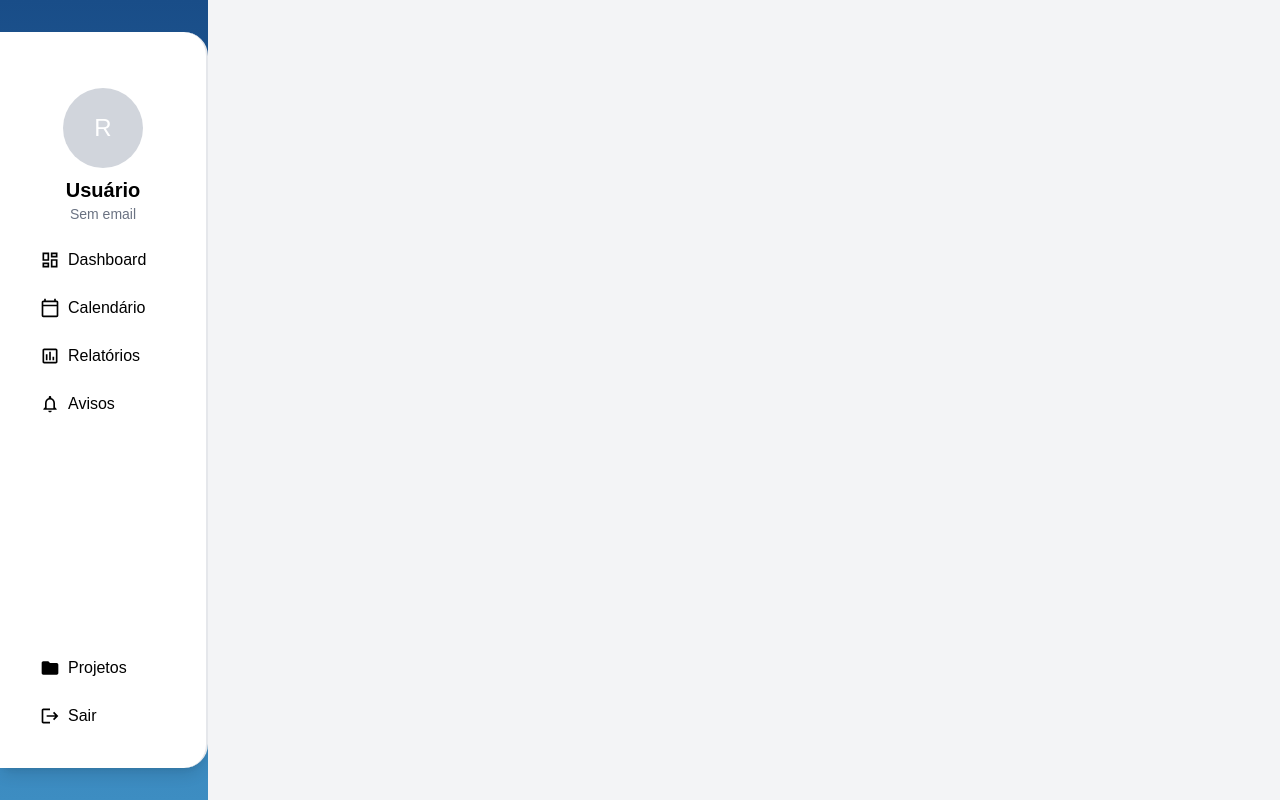
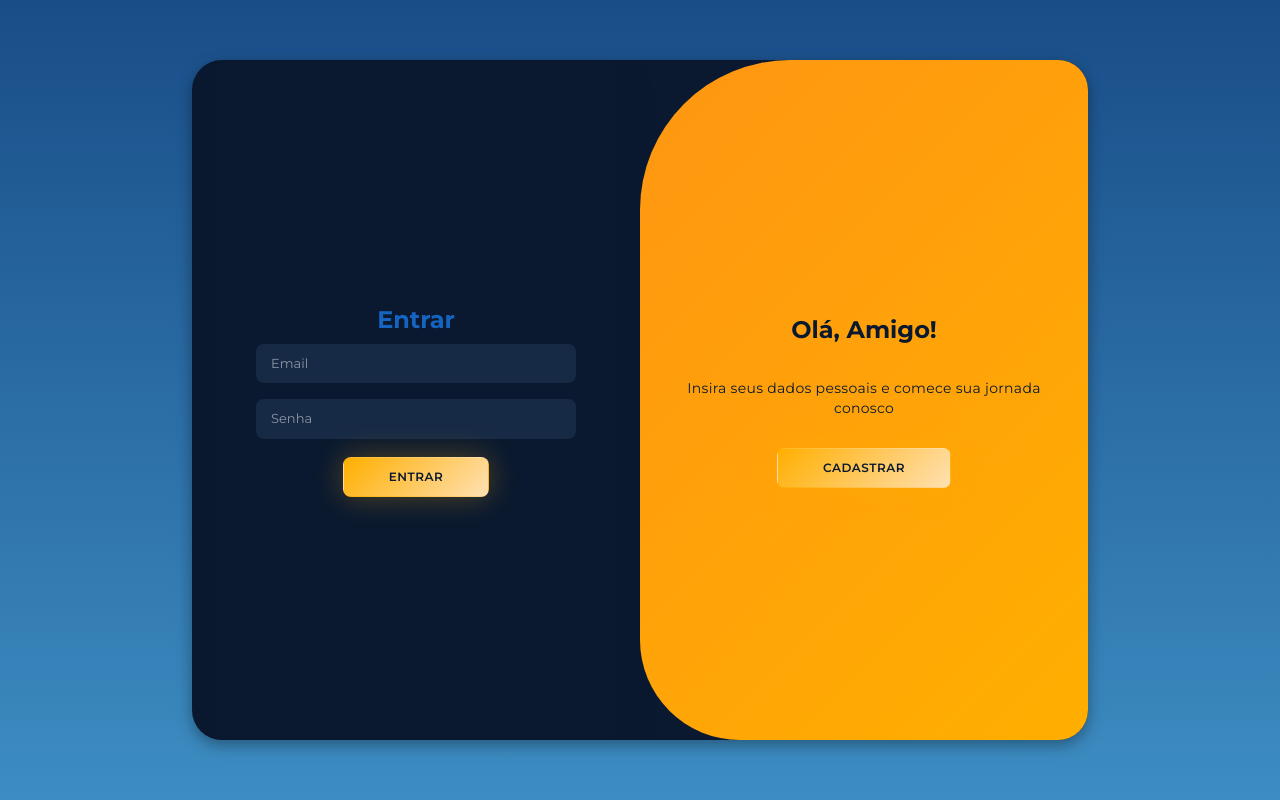
Before and after one commit to Syntax-Fatec-SJC/SideQuest-FrontEnd, a React (Vite) app in the folder SideQuest-FrontEnd/: page / in a window 1280 px wide. Built offline with nearby package versions, Linux system fonts and the light colour scheme.

Commit message:
Style: Change login background color and reajust error message place

```diff
--- a/SideQuest-FrontEnd/src/App.tsx
+++ b/SideQuest-FrontEnd/src/App.tsx
@@ -1,6 +1,6 @@
 import { BrowserRouter, Routes, Route } from 'react-router-dom';
 import Projetos from './pages/Projetos';
-import Layout from './Layout';
+// import Layout from './Layout';
 import Membros from './Membros';
 import Acesso from './pages/Acesso';
 import Tarefas from './Tarefas';
@@ -9,7 +9,7 @@ function App() {
   return (
     <BrowserRouter>
       <Routes>
-        <Route path="/" element={<Layout />} />
+        <Route path="/" element={<Acesso />} />
         <Route path="/membros" element={<Membros />} />
         <Route path="/projetos" element={<Projetos/>} />
         <Route path="/tarefas" element={<Tarefas />} />
--- a/SideQuest-FrontEnd/src/components/Sidebar.tsx
+++ b/SideQuest-FrontEnd/src/components/Sidebar.tsx
@@ -5,6 +5,7 @@ import { Link, useNavigate } from "react-router-dom";
 import { useEffect, useState } from 'react';
 import type { IconType } from "react-icons";
 import useAuth from '../hooks/useAuth';
+import { BiSolidUser } from "react-icons/bi";
 
 interface SidebarLinkProps {
   icon: IconType;
@@ -55,7 +56,7 @@ export default function Sidebar() {
 
       <div className="flex flex-col items-center mt-10 mb-4">
         <div className="bg-gray-300 rounded-full w-20 h-20 flex items-center justify-center">
-          <span className="text-white text-2xl">R</span>
+          <span className="text-black text-5xl"><BiSolidUser /></span>
         </div>
         <h1 className="font-bold text-xl mt-2 truncate max-w-[160px]" title={usuario?.nome || 'Usuário'}>
           {usuario?.nome || 'Usuário'}
@@ -66,7 +67,7 @@ export default function Sidebar() {
       </div>
 
       <div className="flex flex-col gap-2 px-4">
-        <SidebarLink icon={MdOutlineDashboard} label="Dashboard" to="/dashboard" />
+        <SidebarLink icon={MdOutlineDashboard} label="Dashboard (Dev.)" to="/projetos" /> {/* Mudar Futuramente*/}
         {projetoSelecionadoId && (
           <>
             <SidebarLink icon={MdChecklist} label="Tarefas" to="/tarefas" />
@@ -74,9 +75,9 @@ export default function Sidebar() {
           </>
         )}
         {/* Outros links permanecem sempre visíveis, mas podem ser condicionados futuramente */}
-        <SidebarLink icon={MdOutlineCalendarToday} label="Calendário" to="/calendario" />
-        <SidebarLink icon={MdOutlineAssessment} label="Relatórios" to="/relatorios" />
-        <SidebarLink icon={MdNotificationsNone} label="Avisos" to="/avisos" />
+        <SidebarLink icon={MdOutlineCalendarToday} label="Calendário (Dev.)" to="/projetos" /> {/* Mudar Futuramente*/}
+        <SidebarLink icon={MdOutlineAssessment} label="Relatórios (Dev.)" to="/projetos" /> {/* Mudar Futuramente*/}
+        <SidebarLink icon={MdNotificationsNone} label="Avisos (Dev.)" to="/projetos" /> {/* Mudar Futuramente*/}
       </div>
 
       <div className="flex-1" />
--- a/SideQuest-FrontEnd/src/components/acesso/CadastroForm.tsx
+++ b/SideQuest-FrontEnd/src/components/acesso/CadastroForm.tsx
@@ -1,6 +1,6 @@
 import { useState } from "react";
 import { useNavigate } from "react-router-dom";
-import BotaoGoogle from "../BotaoGoogle";
+// import BotaoGoogle from "../BotaoGoogle";
 import { HiEye, HiEyeOff } from "react-icons/hi";
 import type { UsuarioDTO } from "../../types/api";
 import ApiService from "../../services/ApiService";
@@ -56,13 +56,23 @@ function CadastroForm() {
       >
         <h1 className="text-[#1565C0] text-2xl font-bold mb-4">Cadastrar</h1>
 
-          <BotaoGoogle texto="Criar com Google" />
+          {/* <BotaoGoogle texto="Criar com Google" /> */}
 
         <div className="flex items-center my-4 w-full">
           <div className="flex-grow h-px bg-gray-300" />
           <span className="mx-2 text-gray-400 text-sm">ou</span>
           <div className="flex-grow h-px bg-gray-300" />
         </div>
+
+        {mensagem && (
+          <div className={`w-full p-2 rounded mb-3 text-center text-sm transition-colors duration-200 ${
+            mensagem.includes('sucesso')
+              ? 'bg-green-100 text-green-700'
+              : 'bg-red-100 text-red-700'
+          }`}>
+            {mensagem}
+          </div>
+        )}
 
         <div className="w-full space-y-4">
           <input
@@ -113,15 +123,6 @@ function CadastroForm() {
           {isLoading ? 'Cadastrando...' : 'Criar Conta'}
         </button>
       </form>
-      {mensagem && (
-        <div className={`p-2 rounded mb-4 text-center ${
-          mensagem.includes('sucesso')
-            ? 'bg-green-100 text-green-700'
-            : 'bg-red-100 text-red-700'
-        }`}>
-          {mensagem}
-        </div>
-      )}
     </div>
   );
 }
--- a/SideQuest-FrontEnd/src/components/acesso/LoginForm.css
+++ b/SideQuest-FrontEnd/src/components/acesso/LoginForm.css
@@ -11,7 +11,7 @@
 
 .login-page {
     background-color: #0a192f;
-    background: linear-gradient(to right, #0c1c33, #172a45);
+    background: linear-gradient(180deg, #194D88 0%, #3D8DC2 100%);
     display: flex;
     align-items: center;
     justify-content: center;
--- a/SideQuest-FrontEnd/src/components/acesso/LoginForm.tsx
+++ b/SideQuest-FrontEnd/src/components/acesso/LoginForm.tsx
@@ -1,6 +1,6 @@
 import { useState } from 'react';
 import { useNavigate } from 'react-router-dom';
-import BotaoGoogle from '../BotaoGoogle';
+// import BotaoGoogle from '../BotaoGoogle';
 import './LoginForm.css';
 import type { LoginDTO } from '../../types/api';
 import ApiService from '../../services/ApiService';
@@ -62,11 +62,20 @@ const LoginForm: React.FC<LoginFormProps> = () => {
       >
         <h1 className="text-[#1565C0] text-2xl font-bold mb-2">Entrar</h1>
 
-        <div className="social-icons flex my-4 w-full">
+        {/* <div className="social-icons flex my-4 w-full">
           <BotaoGoogle texto="Entrar com conta Google" />
-        </div>
+        </div> */}
+        {mensagem && (
+          <div className={`w-full p-2 rounded mb-3 text-center text-sm transition-colors duration-200 ${
+            mensagem.includes('sucesso')
+              ? 'bg-green-100 text-green-700'
+              : 'bg-red-100 text-red-700'
+          }`}>
+            {mensagem}
+          </div>
+        )}
 
-        <span className="text-[#1565C0] text-xs mb-2">ou use sua conta</span>
+        {/* <span className="text-[#1565C0] text-xs mb-2">ou use sua conta</span> */}
 
         <input
           type="email"
@@ -88,12 +97,12 @@ const LoginForm: React.FC<LoginFormProps> = () => {
           required
         />
 
-        <a
+        {/* <a
           href="#"
           className="text-[#FFD600] text-xs mb-2 hover:underline"
         >
           Esqueceu a senha?
-        </a>
+        </a> */}
 
         <button
           type="submit"
@@ -108,15 +117,6 @@ const LoginForm: React.FC<LoginFormProps> = () => {
           {isLoading ? 'Entrando...' : 'Entrar'}
         </button>
       </form>
-      {mensagem && (
-        <div className={`p-2 rounded mb-4 text-center ${
-          mensagem.includes('sucesso')
-            ? 'bg-green-100 text-green-700'
-            : 'bg-red-100 text-red-700'
-        }`}>
-          {mensagem}
-        </div>
-      )}
     </div>
   );
 };
```
